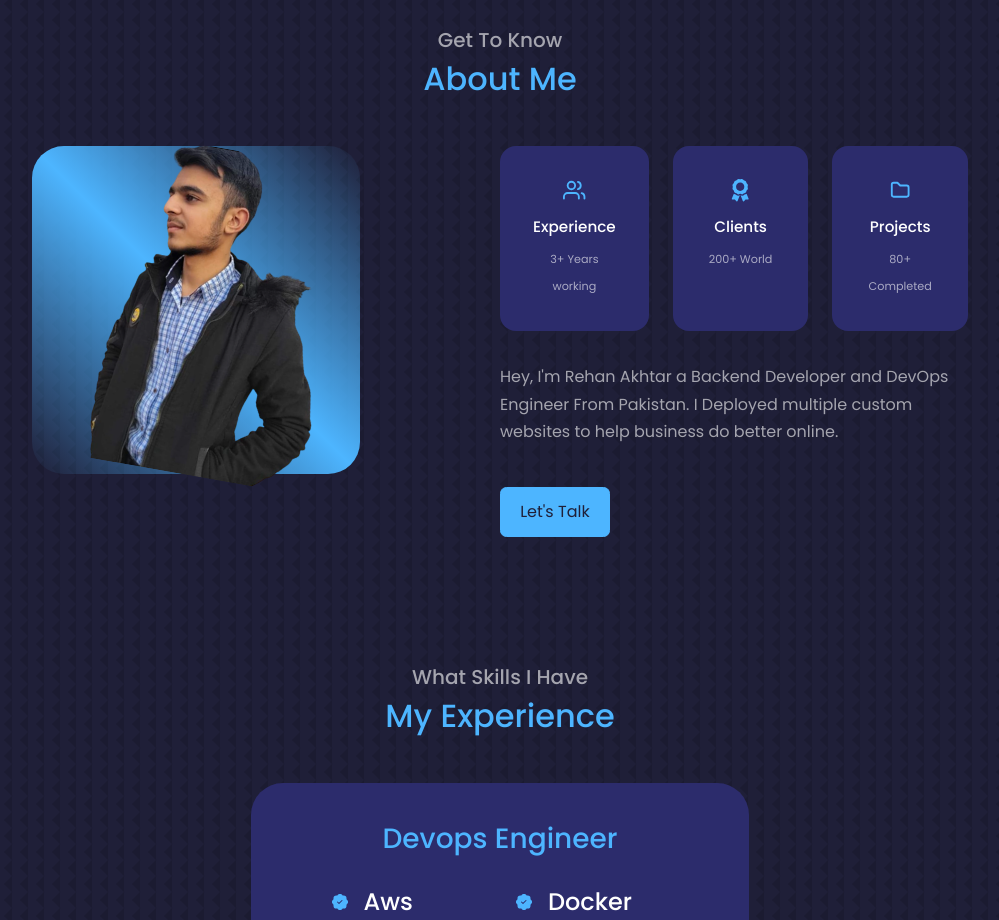
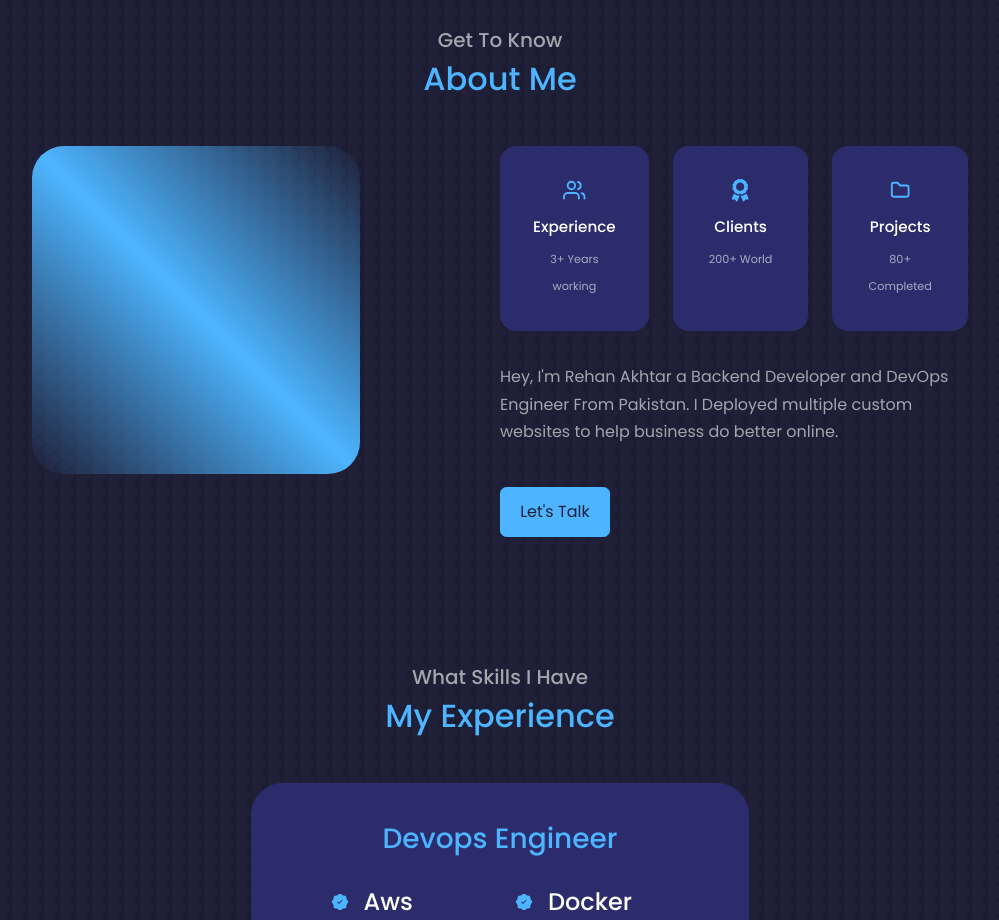
Before and after one commit to Weboide-Tech/Portfolio-site, a React (Create React App) app: page / in a window 1280 px wide. Shown: the part 900-1820 px from the top of the page, without its empty margins (140-1139 px from the left). Built offline with nearby package versions, Linux system fonts and the light colour scheme; the HTML template or start-up script is replaced by a standard one.

Commit message:
Update About.jsx

```diff
--- a/src/components/about/About.jsx
+++ b/src/components/about/About.jsx
@@ -12,7 +12,7 @@ const About = () => {
     <div className="container about_container">
       <div className="about_me">
         <div className="about_me-image">
-          <img src={img} alt="about_img" />
+
         </div>
       </div>
       <div className="about_content">
```
